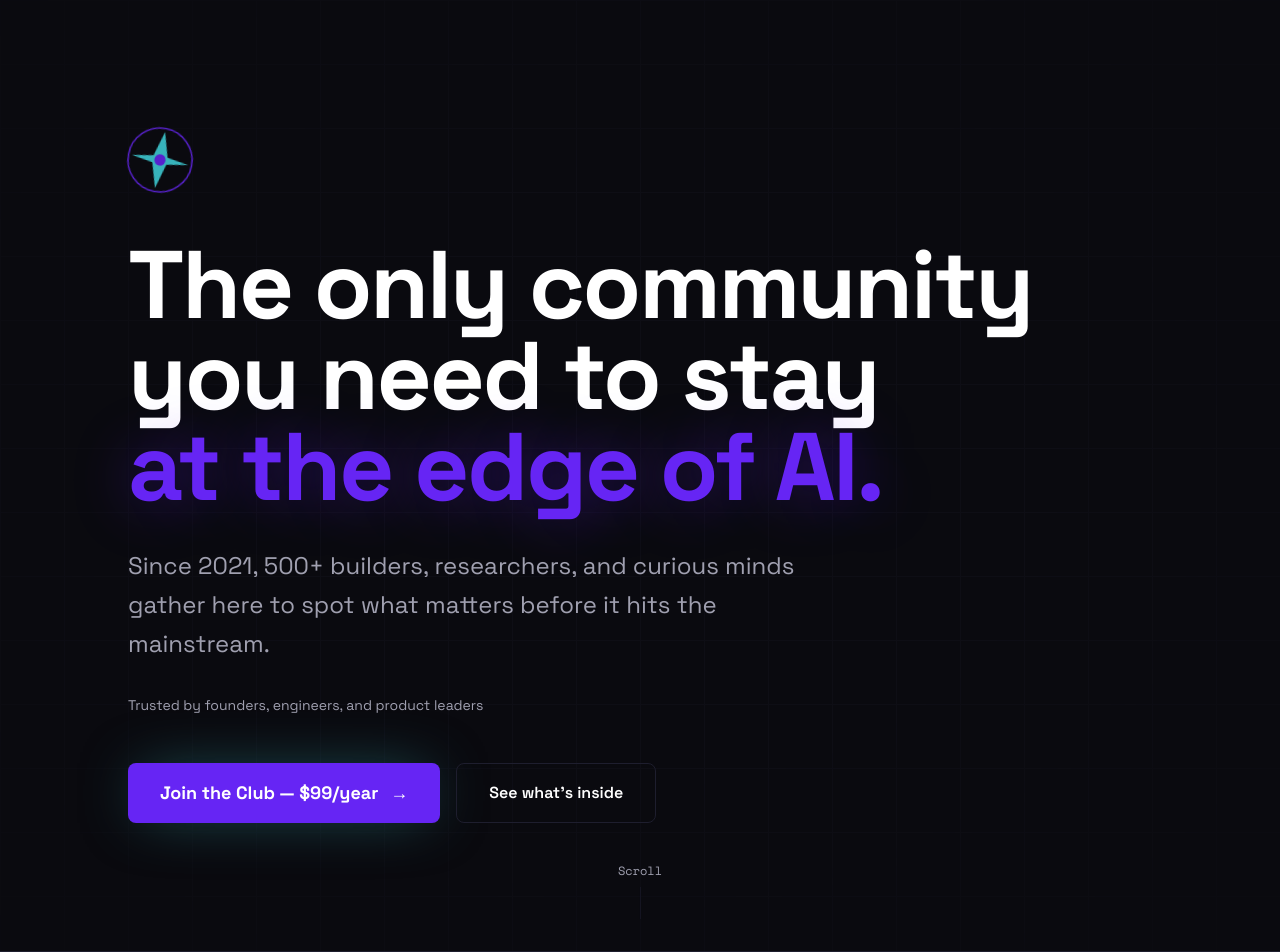
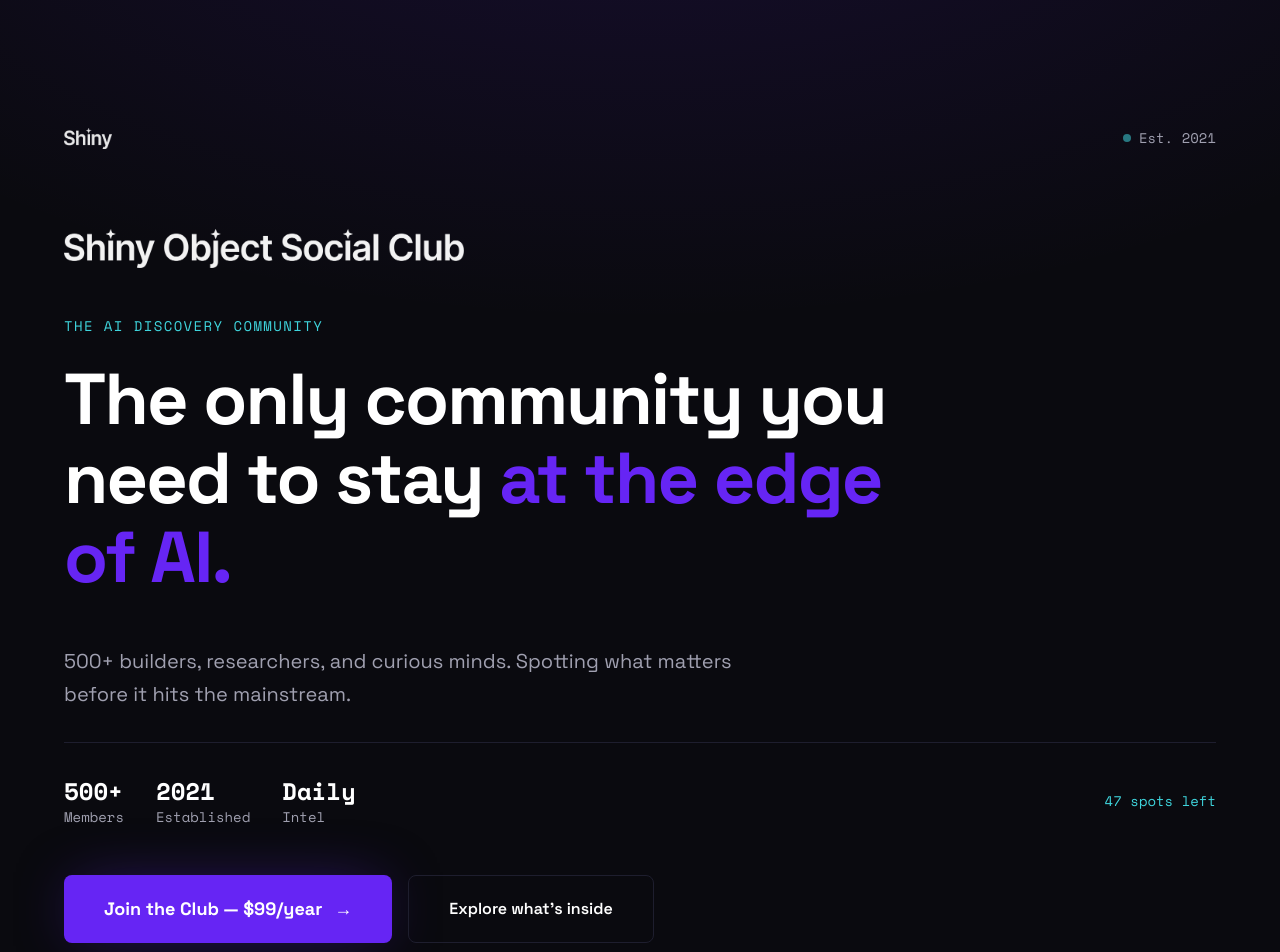
Before and after one commit to tomcharlesosman/shiny-objects-2026, a Next.js app: page / in a window 1280 px wide. Shown: the top 952 px of the page. Built offline with nearby package versions, Linux system fonts and the light colour scheme.

Commit message:
Sophisticated redesign: actual wordmark logo, editorial layout, premium styling

```diff
--- a/src/app/components/Hero.tsx
+++ b/src/app/components/Hero.tsx
@@ -1,59 +1,89 @@
+import Image from "next/image";
+
 export default function Hero() {
   return (
     <section className="relative min-h-screen flex flex-col justify-center px-6 py-32 overflow-hidden">
-      {/* Background */}
-      <div className="absolute inset-0 bg-[linear-gradient(to_right,#1e1e2e_1px,transparent_1px),linear-gradient(to_bottom,#1e1e2e_1px,transparent_1px)] bg-[size:4rem_4rem] [mask-image:radial-gradient(ellipse_80%_80%_at_50%_50%,#000_40%,transparent_100%)] opacity-20" />
+      {/* Subtle gradient background */}
+      <div className="absolute inset-0 bg-[radial-gradient(ellipse_80%_50%_at_50%_-20%,rgba(102,37,244,0.15),transparent)]" />
 
-      <div className="relative z-10 max-w-5xl mx-auto w-full">
-        {/* Logo - Four-pointed star sparkle matching brand */}
-        <div className="mb-12">
-          <svg width="64" height="64" viewBox="0 0 100 100" fill="none" className="sparkle">
-            {/* Outer circle - purple */}
-            <circle cx="50" cy="50" r="45" stroke="#6625f4" strokeWidth="2" fill="none" />
-            {/* Four-pointed star - cyan/white gradient effect */}
-            <path
-              d="M50 10 L55 40 L90 50 L55 60 L50 90 L45 60 L10 50 L45 40 Z"
-              fill="#3fd5dd"
-            />
-            {/* Center dot */}
-            <circle cx="50" cy="50" r="8" fill="#6625f4" />
-          </svg>
+      <div className="relative z-10 max-w-6xl mx-auto w-full">
+        {/* Top nav area */}
+        <div className="flex items-center justify-between mb-20">
+          <Image
+            src="/logo.png"
+            alt="Shiny Object"
+            width={48}
+            height={48}
+            className="opacity-90"
+          />
+          <div className="flex items-center gap-2 text-sm font-mono text-foreground-muted">
+            <span className="w-2 h-2 bg-accent-secondary rounded-full animate-pulse" />
+            <span>Est. 2021</span>
+          </div>
         </div>
 
-        {/* Main headline */}
-        <div className="mb-8">
-          <h1 className="text-5xl md:text-7xl lg:text-8xl font-bold tracking-tight leading-[0.95] mb-6">
-            <span className="block text-foreground">The only community</span>
-            <span className="block text-foreground">you need to stay</span>
-            <span className="block shiny-text">at the edge of AI.</span>
+        {/* Wordmark */}
+        <div className="mb-12">
+          <Image
+            src="/wordmark.png"
+            alt="Shiny Object Social Club"
+            width={400}
+            height={80}
+            className="opacity-95 max-w-full h-auto"
+          />
+        </div>
+
+        {/* Main headline - editorial style */}
+        <div className="max-w-4xl mb-12">
+          <p className="text-accent-secondary font-mono text-sm tracking-widest uppercase mb-6">
+            The AI Discovery Community
+          </p>
+          <h1 className="text-4xl md:text-6xl lg:text-7xl font-bold leading-[1.1] tracking-tight">
+            The only community you need to stay{" "}
+            <span className="text-accent">at the edge of AI.</span>
           </h1>
         </div>
 
         {/* Subheadline */}
-        <p className="text-xl md:text-2xl text-foreground-muted max-w-2xl mb-8 leading-relaxed">
-          Since 2021, 500+ builders, researchers, and curious minds
-          gather here to spot what matters before it hits the mainstream.
+        <p className="text-xl text-foreground-muted max-w-2xl mb-8 leading-relaxed">
+          500+ builders, researchers, and curious minds.
+          Spotting what matters before it hits the mainstream.
         </p>
 
-        {/* Social proof */}
-        <p className="text-foreground-muted text-sm mb-12">
-          Trusted by founders, engineers, and product leaders
-        </p>
+        {/* Stats row */}
+        <div className="flex flex-wrap items-center gap-8 text-sm font-mono text-foreground-muted mb-12 border-t border-border pt-8">
+          <div>
+            <span className="text-foreground text-2xl font-bold">500+</span>
+            <span className="block">Members</span>
+          </div>
+          <div>
+            <span className="text-foreground text-2xl font-bold">2021</span>
+            <span className="block">Established</span>
+          </div>
+          <div>
+            <span className="text-foreground text-2xl font-bold">Daily</span>
+            <span className="block">Intel</span>
+          </div>
+          <div className="ml-auto">
+            <span className="text-accent-secondary">47 spots left</span>
+          </div>
+        </div>
 
         {/* CTAs */}
         <div className="flex flex-col sm:flex-row gap-4">
           <a
             href="#pricing"
-            className="group inline-flex items-center justify-center gap-3 px-8 py-4 bg-accent text-white font-bold text-lg rounded-lg hover:bg-accent/90 transition-all glow"
+            className="group inline-flex items-center justify-center gap-3 px-10 py-5 bg-accent text-white font-bold text-lg rounded-lg hover:bg-accent/90 transition-all"
+            style={{ boxShadow: '0 0 60px -15px rgba(102, 37, 244, 0.5)' }}
           >
             Join the Club — $99/year
             <span className="group-hover:translate-x-1 transition-transform">→</span>
           </a>
           <a
             href="#inside"
-            className="inline-flex items-center justify-center px-8 py-4 border border-border text-foreground font-semibold rounded-lg hover:bg-hover transition-colors"
+            className="inline-flex items-center justify-center px-10 py-5 border border-border text-foreground font-semibold rounded-lg hover:bg-hover transition-colors"
           >
-            See what&apos;s inside
+            Explore what&apos;s inside
           </a>
         </div>
       </div>
@@ -61,7 +91,7 @@ export default function Hero() {
       {/* Scroll indicator */}
       <div className="absolute bottom-8 left-1/2 -translate-x-1/2 flex flex-col items-center gap-2 text-foreground-muted text-xs font-mono">
         <span>Scroll</span>
-        <div className="w-px h-8 bg-border animate-pulse" />
+        <div className="w-px h-8 bg-border" />
       </div>
     </section>
   );
--- a/src/app/components/Ticker.tsx
+++ b/src/app/components/Ticker.tsx
@@ -13,20 +13,20 @@ const tickerItems = [
 
 export default function Ticker() {
   return (
-    <div className="border-y border-border bg-background-alt overflow-hidden py-4">
+    <div className="border-y border-border bg-background-alt/50 overflow-hidden py-3">
       <div className="flex whitespace-nowrap">
-        <div className="marquee flex items-center gap-8 text-sm font-mono text-foreground-muted">
+        <div className="marquee flex items-center gap-8 text-xs font-mono text-foreground-muted tracking-wide">
           {[...tickerItems, ...tickerItems].map((item, i) => (
-            <span key={i} className="flex items-center gap-4">
-              <span className="text-accent-secondary">✦</span>
+            <span key={i} className="flex items-center gap-3">
+              <span className="text-accent-secondary">◆</span>
               <span>{item}</span>
             </span>
           ))}
         </div>
-        <div className="marquee flex items-center gap-8 text-sm font-mono text-foreground-muted">
+        <div className="marquee flex items-center gap-8 text-xs font-mono text-foreground-muted tracking-wide">
           {[...tickerItems, ...tickerItems].map((item, i) => (
-            <span key={i} className="flex items-center gap-4">
-              <span className="text-accent-secondary">✦</span>
+            <span key={i} className="flex items-center gap-3">
+              <span className="text-accent-secondary">◆</span>
               <span>{item}</span>
             </span>
           ))}
```
Also changed, not shown: public/logo.png, public/wordmark.png (added), 18 other files (tests, documents, lock files or other folders).
